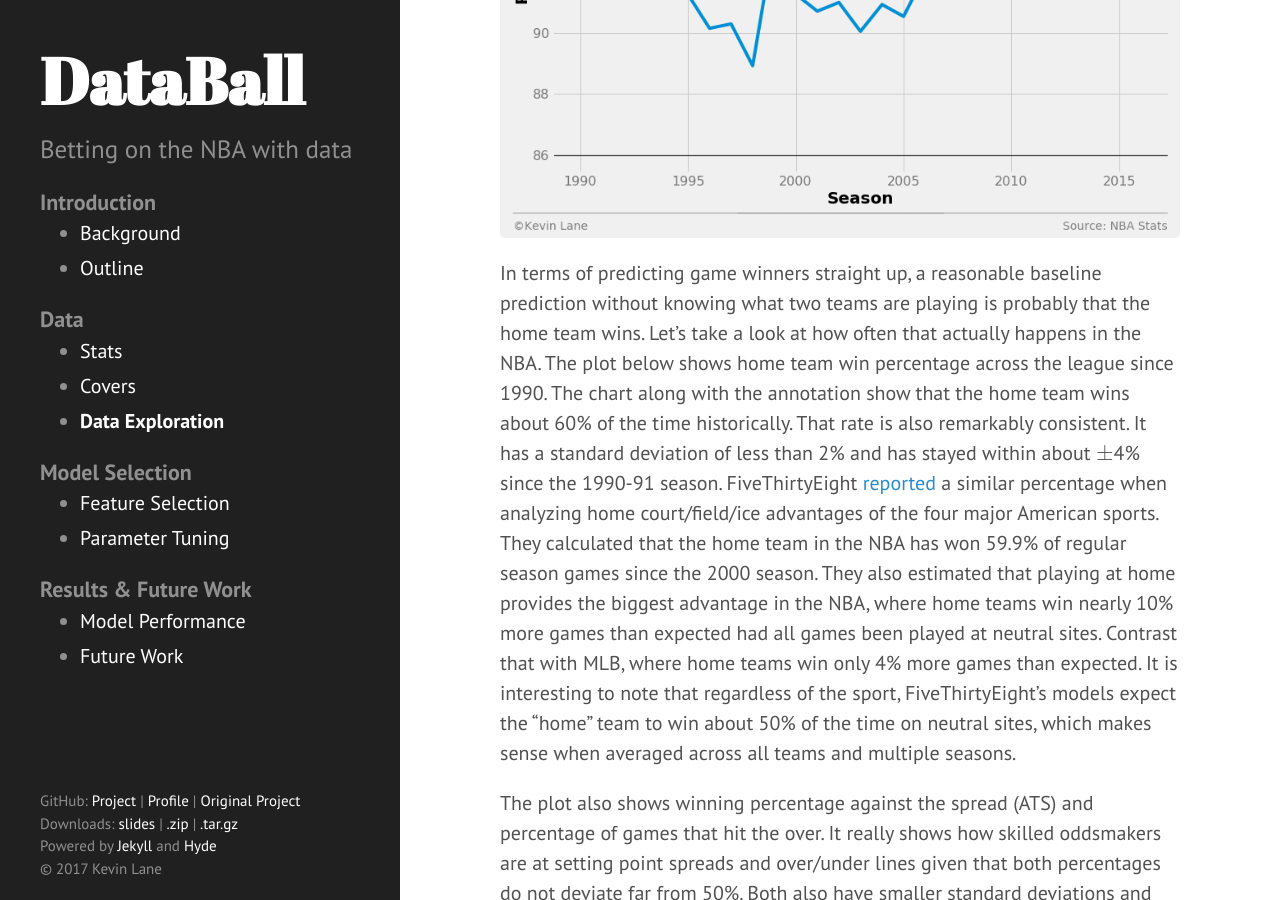
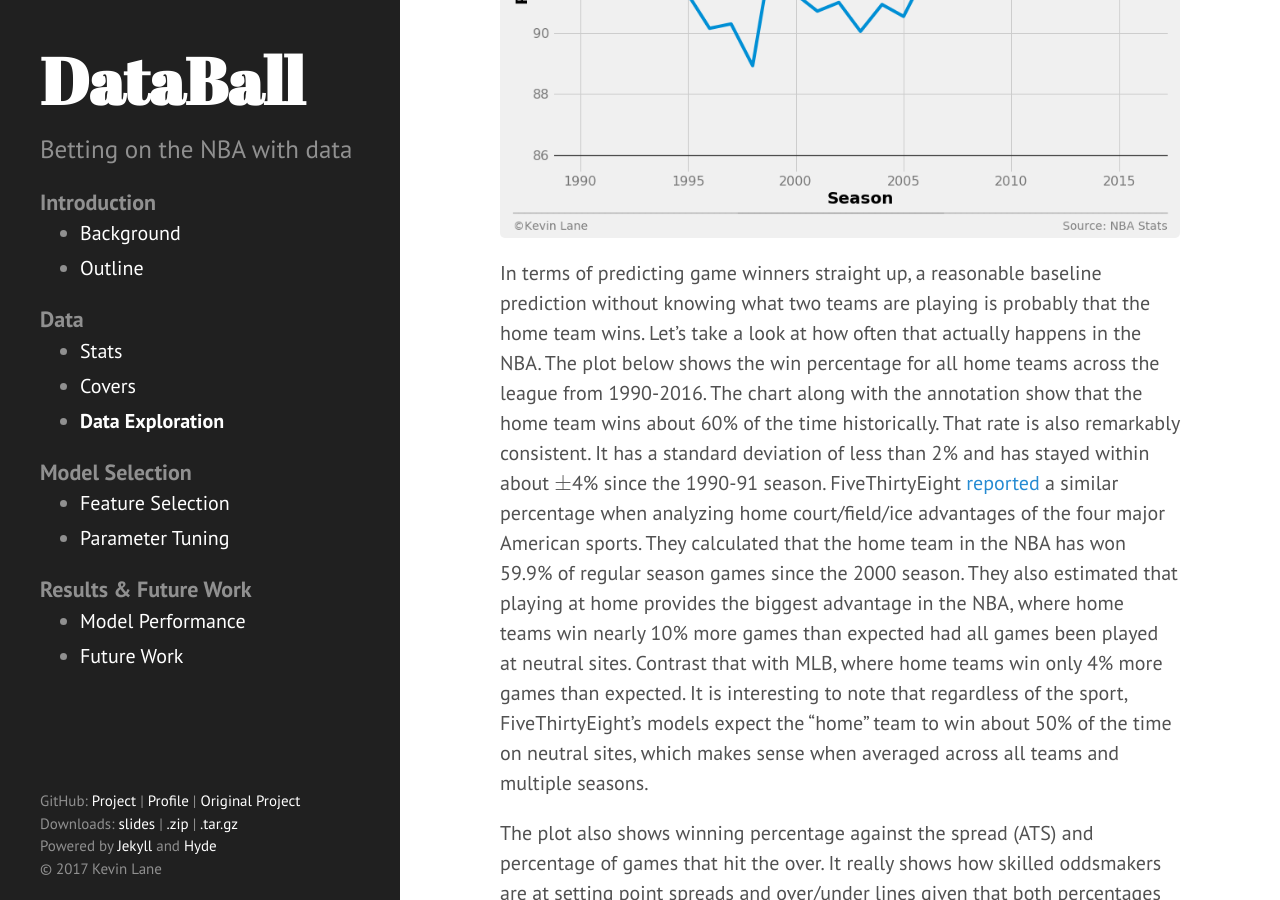
Before and after one commit to cedev935/databall-betting, a Jekyll site: the page built from docs/_pages/data-exploration.md, in a window 1280 px wide and 900 px high, scrolled down 3906 px. Built offline with Jekyll 4.4.1, drawn with Linux system fonts in a browser that asks for light colours; formulas are drawn with MathJax 3.

Commit message:
Reword sentence that was overwritten

```diff
--- a/docs/_pages/data-exploration.md
+++ b/docs/_pages/data-exploration.md
@@ -114,7 +114,7 @@ plt.show()
 
 ![png]({{ site.baseurl }}\assets\images\data-exploration\pace.png){: .center-image }
 
-In terms of predicting game winners straight up, a reasonable baseline prediction without knowing what two teams are playing is probably that the home team wins. Let's take a look at how often that actually happens in the NBA. The plot below shows home team win percentage across the league since 1990. The chart along with the annotation show that the home team wins about 60% of the time historically. That rate is also remarkably consistent. It has a standard deviation of less than 2% and has stayed within about $$\pm$$4% since the 1990-91 season. FiveThirtyEight [reported](https://fivethirtyeight.com/features/a-home-playoff-game-is-a-big-advantage-unless-you-play-hockey/) a similar percentage when analyzing home court/field/ice advantages of the four major American sports. They calculated that the home team in the NBA has won 59.9% of regular season games since the 2000 season. They also estimated that playing at home provides the biggest advantage in the NBA, where home teams win nearly 10% more games than expected had all games been played at neutral sites. Contrast that with MLB, where home teams win only 4% more games than expected. It is interesting to note that regardless of the sport, FiveThirtyEight's models expect the "home" team to win about 50% of the time on neutral sites, which makes sense when averaged across all teams and multiple seasons.
+In terms of predicting game winners straight up, a reasonable baseline prediction without knowing what two teams are playing is probably that the home team wins. Let's take a look at how often that actually happens in the NBA. The plot below shows the win percentage for all home teams across the league from 1990-2016. The chart along with the annotation show that the home team wins about 60% of the time historically. That rate is also remarkably consistent. It has a standard deviation of less than 2% and has stayed within about $$\pm$$4% since the 1990-91 season. FiveThirtyEight [reported](https://fivethirtyeight.com/features/a-home-playoff-game-is-a-big-advantage-unless-you-play-hockey/) a similar percentage when analyzing home court/field/ice advantages of the four major American sports. They calculated that the home team in the NBA has won 59.9% of regular season games since the 2000 season. They also estimated that playing at home provides the biggest advantage in the NBA, where home teams win nearly 10% more games than expected had all games been played at neutral sites. Contrast that with MLB, where home teams win only 4% more games than expected. It is interesting to note that regardless of the sport, FiveThirtyEight's models expect the "home" team to win about 50% of the time on neutral sites, which makes sense when averaged across all teams and multiple seasons.
 
 The plot also shows winning percentage against the spread (ATS) and percentage of games that hit the over. It really shows how skilled oddsmakers are at setting point spreads and over/under lines given that both percentages do not deviate far from 50%. Both also have smaller standard deviations and ranges than the actual home win percentage.
 
```
Also changed, not shown: 1 other file.
